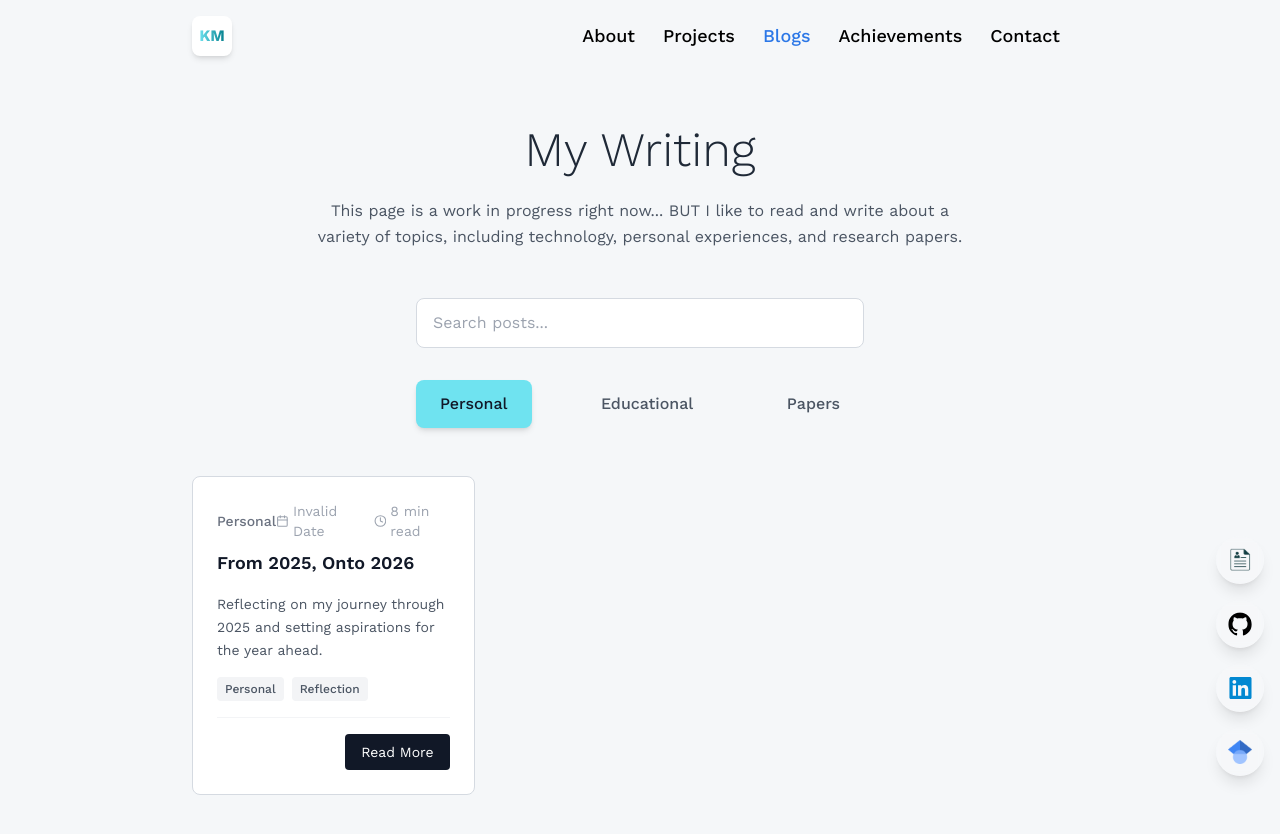
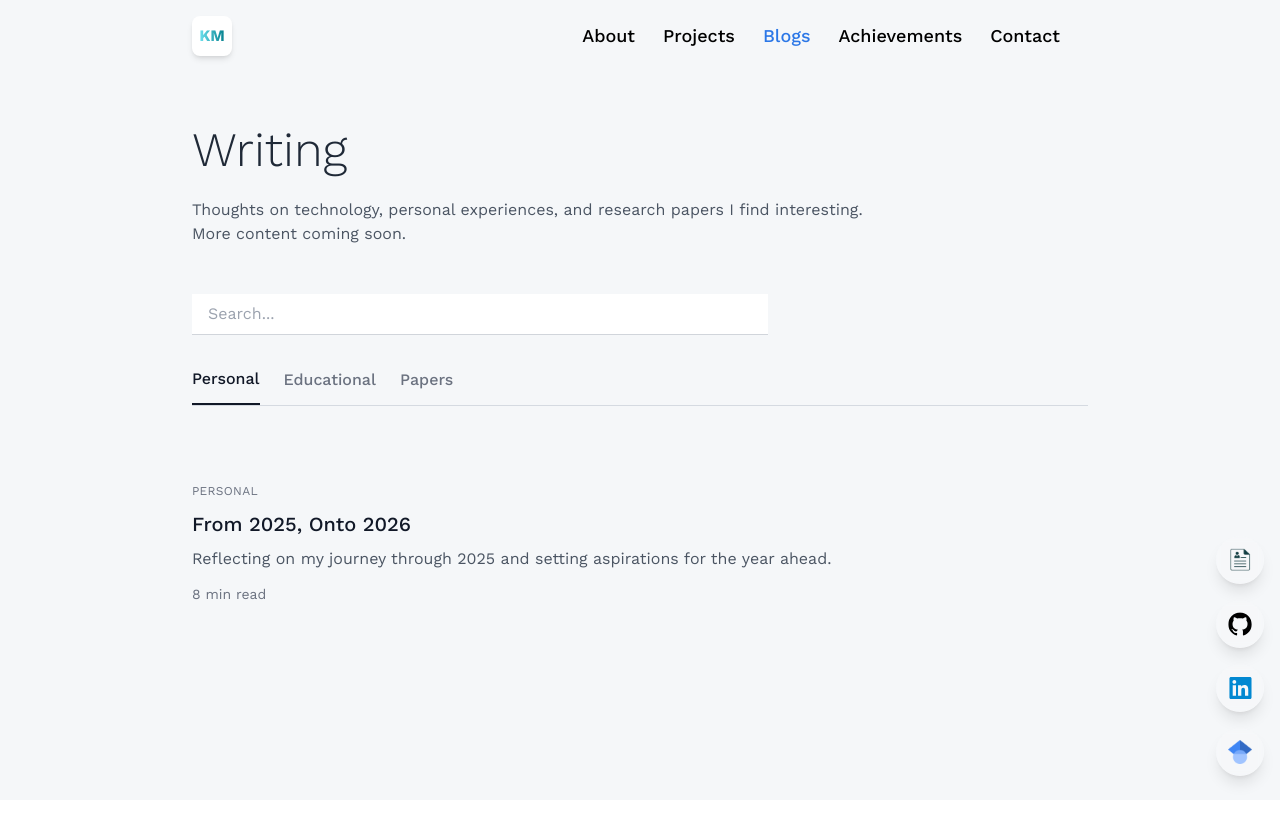
Before and after one commit to Khushi-Malik/KhushiPersonalWebsite, a React (Vite) app in the folder khushi-portfolio/: page /blog in a window 1280 px wide. Shown: the top 834 px of the page. After the commit the page ends 800 px from the top, so only its background shows below. Built offline with nearby package versions, Linux system fonts and the light colour scheme.

Commit message:
updating blogs

```diff
--- a/khushi-portfolio/src/pages/Blog.jsx
+++ b/khushi-portfolio/src/pages/Blog.jsx
@@ -1,77 +1,51 @@
 import React, { useState } from 'react'
-import { Calendar, Clock, ExternalLink } from 'lucide-react';
 import { personalBlogs, researchPapers, educationalBlogs } from '../blogs';
 
 const BlogCard = ({ post, type = "blog" }) => {
     return (
-        <article className="bg-white border border-gray-200 rounded-lg p-6 hover:shadow-md transition-shadow duration-200">
-
-            {/* Header */}
-            <div className="mb-4">
-                <div className="flex items-center justify-between mb-2">
-                    <span className="text-sm text-gray-500 capitalize font-medium">
+        <article className="py-6 border-b border-gray-200 last:border-b-0">
+            <div className="mb-2">
+                <span className="text-xs uppercase tracking-wide text-gray-500">
                     {post.category === 'research' ? 'Paper Review' : post.category}
                 </span>
-                    <div className="flex items-center text-sm text-gray-400 gap-4">
-                        <div className="flex items-center gap-1">
-                            <Calendar className="w-4 h-4" />
-                            <span>{new Date(post.date).toLocaleDateString('en-US', { month: 'short', day: 'numeric', year: 'numeric' })}</span>
-                        </div>
-                        <div className="flex items-center gap-1">
-                            <Clock className="w-4 h-4" />
-                            <span>{post.readTime}</span>
-                        </div>
-                    </div>
             </div>
 
-                <h2 className="text-lg font-semibold text-gray-900 mb-3">
+            <h2 className="text-xl font-medium text-gray-900 mb-2 hover:text-gray-600 transition-colors cursor-pointer">
                 {post.title}
             </h2>
-            </div>
 
-            {/* Research paper specific info */}
             {type === "research" && (
-                <div className="mb-3 text-sm text-gray-600">
-                    <p className="font-medium">{post.authors}</p>
+                <div className="mb-2 text-sm text-gray-600">
+                    <p>{post.authors}</p>
                     <p className="text-gray-500">{post.journal}</p>
                 </div>
             )}
 
-            {/* Content */}
-            <p className="text-gray-600 text-sm leading-relaxed mb-4">
+            <p className="text-gray-600 mb-3 leading-relaxed">
                 {post.excerpt}
             </p>
 
-            {/* Tags */}
-            <div className="flex flex-wrap gap-2 mb-4">
-                {post.tags.slice(0, 3).map((tag, index) => (
-                    <span key={index} className="px-2 py-1 bg-gray-100 text-gray-600 text-xs rounded font-medium">
-                        {tag}
-                    </span>
-                ))}
-                {post.tags.length > 3 && (
-                    <span className="text-xs text-gray-400">+{post.tags.length - 3} more</span>
+            <div className="flex items-center gap-4 text-sm text-gray-500">
+                {post.date && (
+                    <>
+                        <span>{new Date(post.date).toLocaleDateString('en-US', { month: 'short', day: 'numeric', year: 'numeric' })}</span>
+                        <span>·</span>
+                    </>
                 )}
-            </div>
-
-            {/* Actions */}
-            <div className="flex items-center justify-between pt-4 border-t border-gray-100">
-                <div className="flex gap-2">
+                <span>{post.readTime}</span>
                 {type === "research" && post.paperUrl && (
+                    <>
+                        <span>·</span>
                         <a
                             href={post.paperUrl}
                             target="_blank"
                             rel="noopener noreferrer"
-                            className="flex items-center gap-1 px-3 py-1 text-sm text-gray-600 border border-gray-300 rounded hover:bg-gray-50 transition-colors"
+                            className="underline hover:text-gray-900"
                         >
-                            <ExternalLink className="w-4 h-4" />
-                            Original Paper
+                            Read paper
                         </a>
+                    </>
                 )}
-                </div>
-                <button className="px-4 py-2 bg-gray-900 text-white text-sm rounded hover:bg-gray-800 transition-colors">
-                    Read More
-                </button>
             </div>
         </article>
     );
@@ -98,61 +72,61 @@ const Blog = () => {
 
     return (
         <section className='max-container'>
-            {/* Header */}
-            <div className="text-center mb-12">
-                <h1 className="head-text mb-6">
-                    My Writing
+            <div className="mb-12">
+                <h1 className="head-text mb-4">
+                    Writing
                 </h1>
-                <div className="max-w-2xl mx-auto">
-                    <p className="text-gray-600 leading-relaxed mb-4">
-                        This page is a work in progress right now... BUT I like to read and write about
-                        a variety of topics, including technology, personal experiences, and research papers.
+                <p className="text-gray-600 max-w-2xl">
+                    Thoughts on technology, personal experiences, and research papers I find interesting.
+                    More content coming soon.
                 </p>
             </div>
-            </div>
 
-            {/* Search Bar */}
-            <div className="max-w-md mx-auto mb-8">
+            <div className="max-w-xl mb-8">
                 <input
                     type="text"
-                    placeholder="Search posts..."
+                    placeholder="Search..."
                     value={searchTerm}
                     onChange={(e) => setSearchTerm(e.target.value)}
-                    className="w-full px-4 py-3 border border-gray-200 rounded-lg focus:outline-none focus:ring-2 focus:ring-gray-400 focus:border-gray-400"
+                    className="w-full px-4 py-2 border-b border-gray-300 focus:outline-none focus:border-gray-900 transition-colors"
                 />
             </div>
 
-            {/* Simple Tabs */}
-                  <div className="flex justify-between max-w-md mx-auto mb-12">
+            <div className="flex gap-6 mb-12 border-b border-gray-200">
                 <button
                     onClick={() => setActiveTab('personal')}
-                        className={`px-6 py-3 rounded-lg font-medium transition-all duration-200 ${
-                            activeTab === 'personal' ? 'bg-[#6FE3F0] text-gray-900 shadow-md' : 'text-gray-600 hover:text-gray-900'
+                    className={`pb-3 font-medium transition-colors ${
+                        activeTab === 'personal'
+                            ? 'text-gray-900 border-b-2 border-gray-900'
+                            : 'text-gray-500 hover:text-gray-900'
                     }`}
                 >
                     Personal
                 </button>
                 <button
                     onClick={() => setActiveTab('educational')}
-                        className={`px-6 py-3 rounded-lg font-medium transition-all duration-200 ${
-                            activeTab === 'educational' ? 'bg-[#6FE3F0] text-gray-900 shadow-md' : 'text-gray-600 hover:text-gray-900'
+                    className={`pb-3 font-medium transition-colors ${
+                        activeTab === 'educational'
+                            ? 'text-gray-900 border-b-2 border-gray-900'
+                            : 'text-gray-500 hover:text-gray-900'
                     }`}
                 >
                     Educational
                 </button>
                 <button
-                        onClick={() => setActiveTab('paper')}
-                        className={`px-6 py-3 rounded-lg font-medium transition-all duration-200 ${
-                            activeTab === 'paper' ? 'bg-[#6FE3F0] text-gray-900 shadow-md' : 'text-gray-600 hover:text-gray-900'
+                    onClick={() => setActiveTab('research')}
+                    className={`pb-3 font-medium transition-colors ${
+                        activeTab === 'research'
+                            ? 'text-gray-900 border-b-2 border-gray-900'
+                            : 'text-gray-500 hover:text-gray-900'
                     }`}
                 >
                     Papers
                 </button>
             </div>
 
-            {/* Blog Posts Grid */}
             {filteredPosts.length > 0 ? (
-                <div className="grid grid-cols-1 md:grid-cols-2 lg:grid-cols-3 gap-6">
+                <div className="max-w-3xl">
                     {filteredPosts.map((post) => (
                         <BlogCard
                             key={post.id}
@@ -162,9 +136,8 @@ const Blog = () => {
                     ))}
                 </div>
             ) : (
-                <div className="text-center py-16">
-                    <h3 className="text-xl font-medium text-gray-600 mb-2">No posts found</h3>
-                    <p className="text-gray-500">Try adjusting your search or browse a different category</p>
+                <div className="py-16 text-gray-500">
+                    <p>No posts yet in this category. Check back soon!</p>
                 </div>
             )}
         </section>
```
Lines whose indentation alone changed are shown as unchanged.
